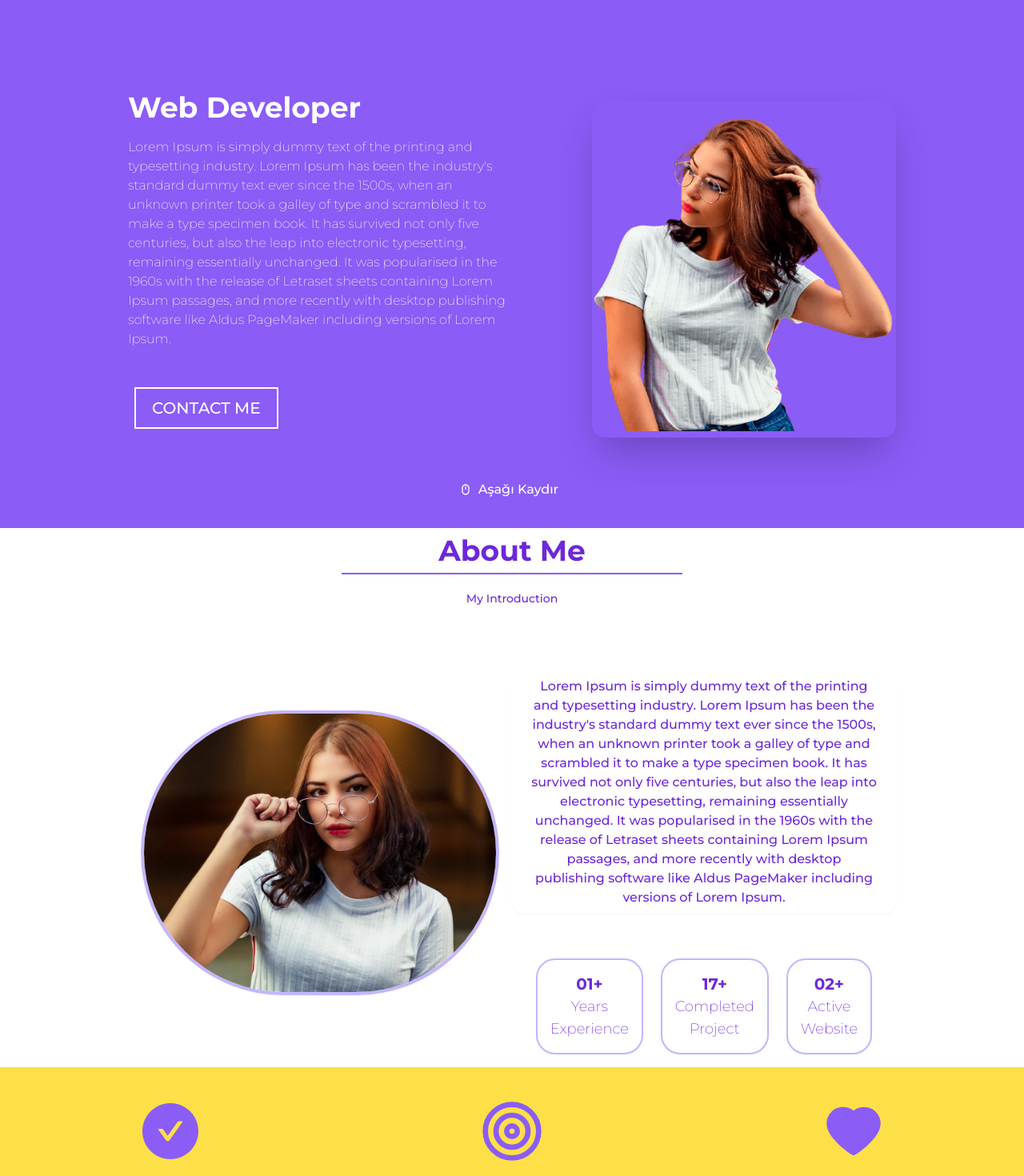
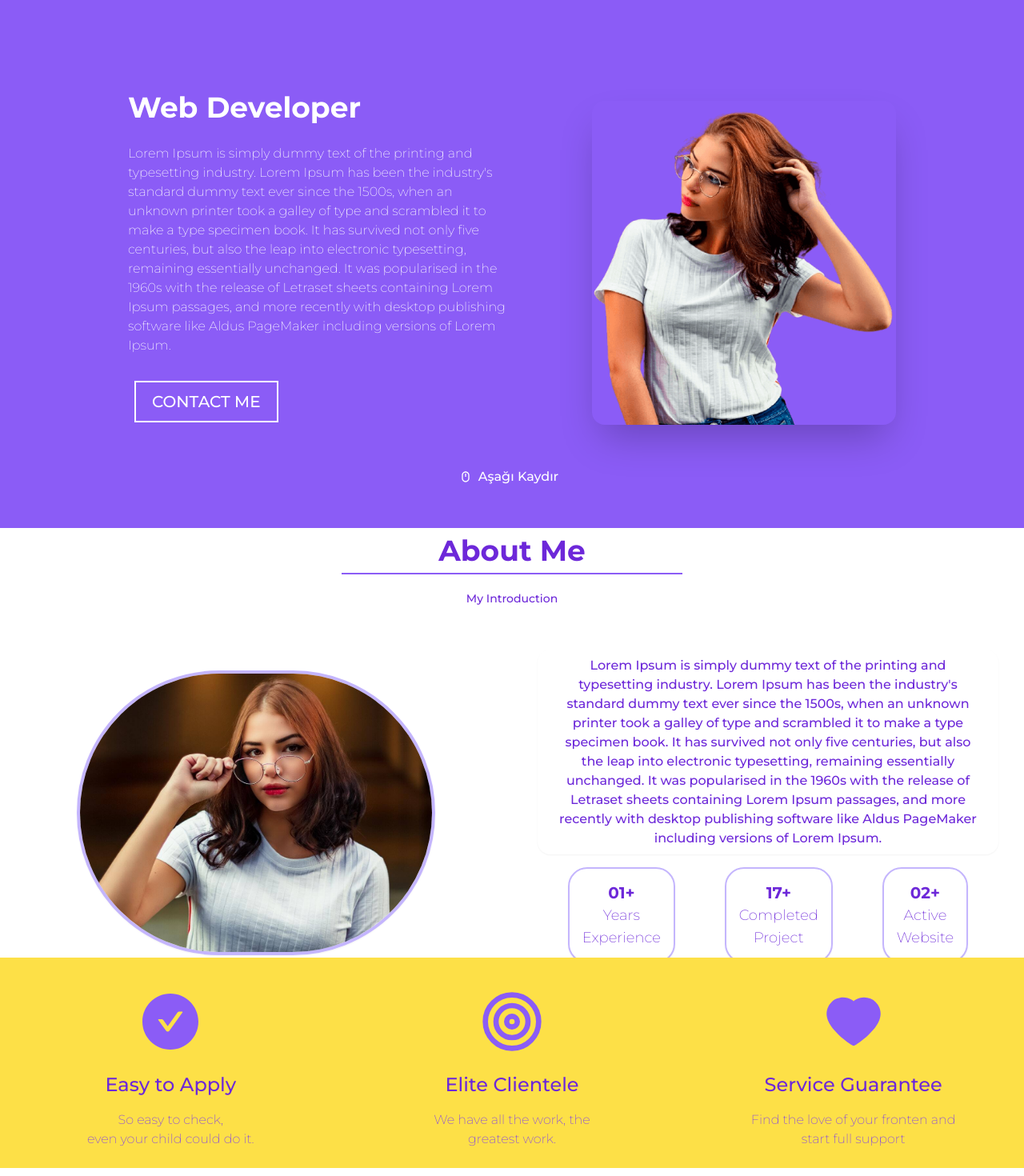
Before and after one commit to ramazandogna/portfolio-react-dem, a React (Create React App) app: page / in a window 1280 px wide. Shown: the part 140-1610 px from the top of the page at 80% size. Built offline with nearby package versions, Linux system fonts and the light colour scheme.

Commit message:
little touches

```diff
--- a/src/components/Body/Footer/footer.module.css
+++ b/src/components/Body/Footer/footer.module.css
@@ -40,5 +40,5 @@
 .copyright {
    @apply flex items-center py-0 justify-center w-full bottom-0
    text-gray-400;
-   height: 20vh;
+   height: 10vh;
 }
--- a/src/components/Body/Skills/skills.module.css
+++ b/src/components/Body/Skills/skills.module.css
@@ -105,7 +105,7 @@
 /*---------------------------------Second Section-------------------------------- */
 
 .secondSection {
-   @apply relative flex w-full items-center justify-center text-center bottom-0
+   @apply absolute flex w-full items-center justify-center text-center bottom-0
    text-yellow-300 text-3xl
    bg-violet-700;
    height: 30vh;
--- a/src/components/Body/presentation.module.css
+++ b/src/components/Body/presentation.module.css
@@ -24,13 +24,14 @@ text-white
 }
 
 .resume {
-   @apply mx-auto justify-center py-2
+   @apply mx-auto justify-center py-4
    text-white font-thin
-   max-w-4xl text-base;
+   max-w-4xl text-base
+   max-lg:px-8;
 }
 
 .contactButton {
-   @apply mt-10 px-5 py-2.5 flex items-center text-center
+   @apply my-4 px-5 py-2.5 flex items-center text-center
    transition duration-500 ease-in-out transform hover:-translate-y-1 hover:scale-110
    hover:bg-violet-200 hover:text-violet-800 hover:border-violet-800 hover:border-4
    text-xl text-white
@@ -45,7 +46,7 @@ text-white
 }
 
 .perfilImg {
-   @apply flex ml-auto py-2
+   @apply flex ml-auto my-4
    shadow-2xl
    rounded-2xl
    max-md:mb-5 max-md:mx-auto
@@ -55,7 +56,7 @@ text-white
 }
 
 .scrollDown {
-   @apply flex py-4 justify-center items-center absolute bottom-5 left-0 right-0 mx-auto
+   @apply flex py-4 my-4 justify-center items-center absolute bottom-5 left-0 right-0 mx-auto
    text-white mt-2
    max-lg:relative max-sm:justify-center;
 }
@@ -82,11 +83,11 @@ text-white
 }
 
 .aboutSubTitle {
-   @apply text-gray-700 mt-5 text-violet-700 text-center text-sm;
+   @apply mt-5 text-violet-700 text-center text-sm;
 }
 
 .imgContainer {
-   @apply grid-cols-2 grid mx-40 mt-10 items-center
+   @apply grid-cols-2 grid  mt-10 items-center
    max-lg:grid-cols-1
    max-md:grid-cols-1
    max-sm:grid-cols-1 max-sm:mt-5 max-sm:mx-5 max-sm:text-center max-sm:justify-center;
@@ -107,7 +108,7 @@ text-white
 }
 
 .aboutDescription {
-   @apply mx-auto py-2 m-10 p-6
+   @apply mx-auto py-2 p-6
     max-w-xl
     transition ease-in-out delay-150
     hover:-translate-y-1 hover:scale-110  duration-200
@@ -136,14 +137,15 @@ text-white
 }
 
 .guarantee {
-   @apply flex w-full relative bottom-0 justify-evenly
-   bg-yellow-300
-   max-md:px-16 max-md:block;
+   @apply flex w-full absolute bottom-0 justify-evenly
+   bg-yellow-300 my-auto mx-auto
+   max-md:px-16 max-md:block
+   max-lg:relative;
 }
 
 .quarantees {
    @apply w-1/3
-   max-md:mx-auto max-md:px-4;
+   max-md:mx-auto  max-md:px-4;
 }
 
 .quaranteeItem {
@@ -158,10 +160,10 @@ text-white
 .quaranteeTitle {
    @apply text-center mt-4 mb-2
    text-2xl text-violet-700
-   border-b-2 border-transparent hover:border-b-2 hover:border-violet-700 border-opacity-50 duration-300;
+   hover:text-violet-900 border-opacity-50 duration-200;
 }
 
 .quaranteeP {
-   @apply my-4
+   @apply my-4 pb-2
    text-base text-violet-600 font-thin;
 }
```
